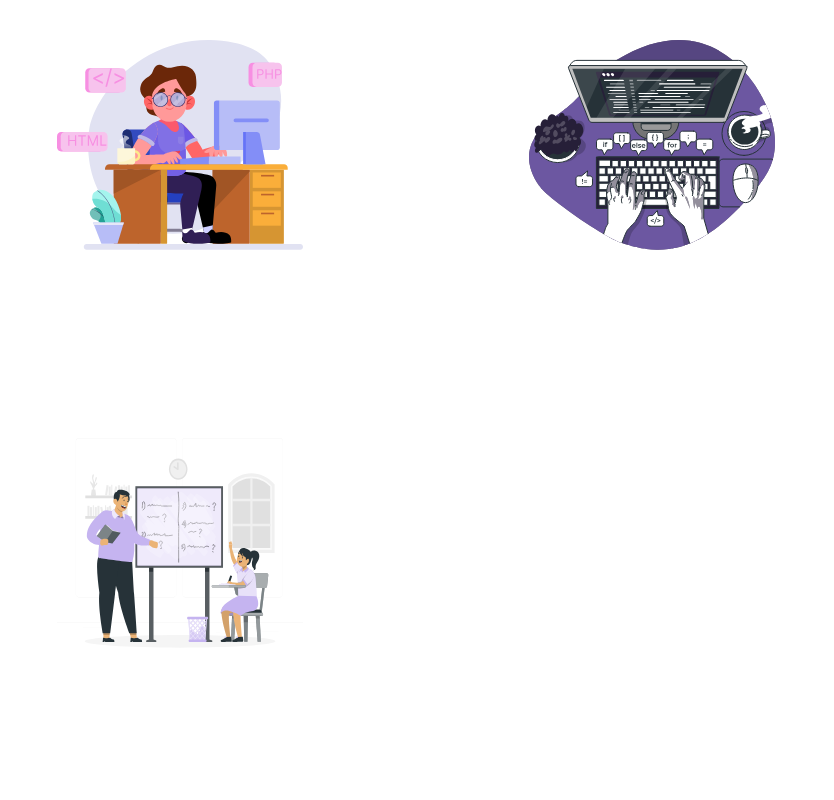
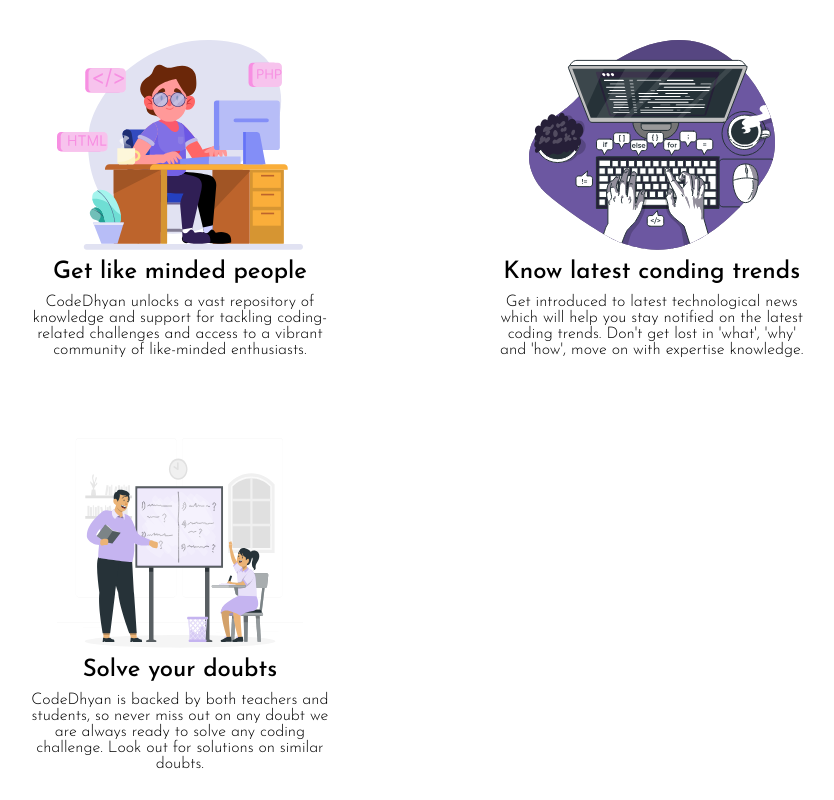
Before and after one commit to Bijit-Mondal/CodeDhyan, a Vue app: page / in a window 1280 px wide. Shown: the part 927-1727 px from the top of the page, without its empty margins (44-878 px from the left). Built offline with nearby package versions, Linux system fonts and the light colour scheme; what vuesax-alpha would draw is missing.

Commit message:
changed text color

```diff
--- a/src/components/HomeCard.vue
+++ b/src/components/HomeCard.vue
@@ -33,14 +33,14 @@
         gap: 10px;
     }
     .title{
-        color: #fff;
+        color: rgb(var(--text));
         text-align: center;
         font-weight: 500;
         font-size: x-large;
         font-family: Josefin Sans;
     }
     .description{
-        color: #fff;
+        color: rgb(var(--text));
         text-align: center;
         font-weight: 300;
         font-size: medium;
```
